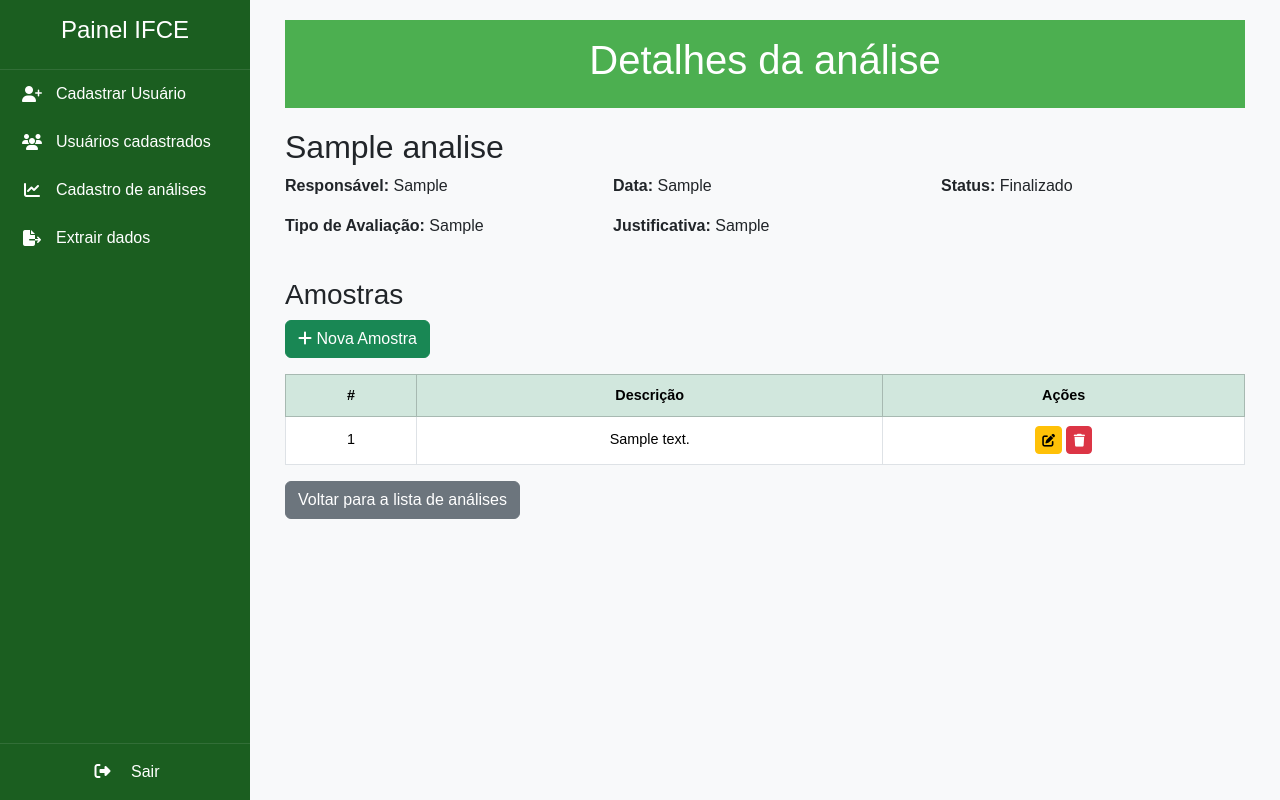
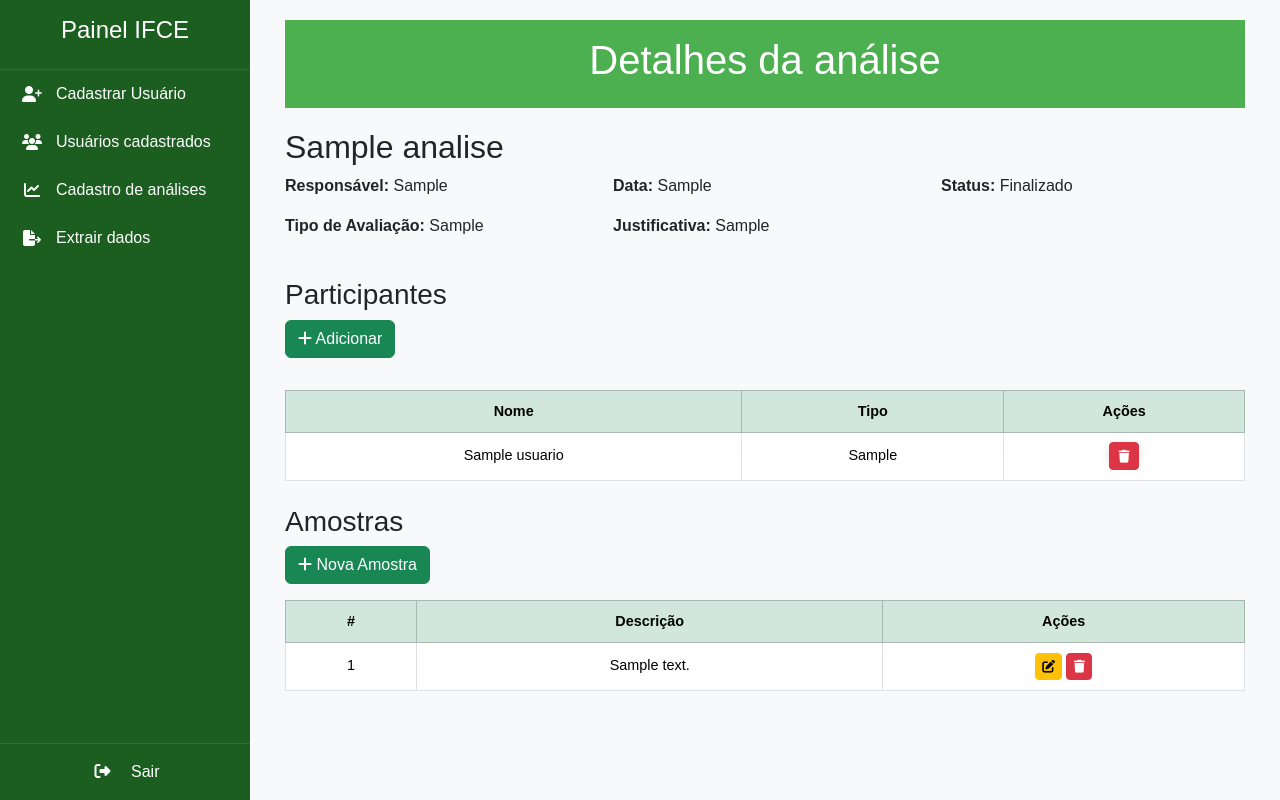
Before and after one commit to CleanoJr/PI2-Analise_Sensorial, a Flask app: page /analise/1/detalhes in a window 1280 px wide. Run offline with Flask 3, Linux system fonts and the light colour scheme; tables that the repository leaves empty hold one stand-in row (values such as "Sample post").

Commit message:
feat: Adição de participantes
Agora é possível adicionar usuários como participantes em análises cadastradas

```diff
--- a/controllers/analise_controller.py
+++ b/controllers/analise_controller.py
@@ -1,8 +1,10 @@
 from main import app
 from flask import request, render_template, redirect, url_for, flash, session
 from models.analise_model import Analise
+from models.usuario_model import Usuario
 from models.conexao import *
 from sqlalchemy.orm import sessionmaker  # Importação da sessionmaker
+from sqlalchemy.orm import joinedload
 
 # Criando a sessão para interagir com o banco de dados
 SessionLocal = sessionmaker(autocommit=False, autoflush=False, bind=engine)
@@ -54,14 +56,31 @@ def nova_analise():
 @app.route("/analise/<int:id>/detalhes", methods=['GET'])
 def detalhes_analise(id):
     db = SessionLocal()
-    analise = db.query(Analise).filter_by(id=id).first()
+
+    # Carrega a análise com os participantes (usuarios) já vinculados
+    analise = db.query(Analise).options(
+        joinedload(Analise.participantes)  # Altere para `.usuarios` se esse for o nome no relacionamento
+    ).filter_by(id=id).first()
+
     if not analise:
         db.close()
         flash("Análise não encontrada!", "error")
         return redirect(url_for('lista_analises'))
+
+    # Acessa as amostras diretamente da instância
     amostras = analise.amostras
+
+    # Usuário ativos para exibir no modal
+    usuarios = db.query(Usuario).filter_by(ativo="Ativo").all()
+
     db.close()
-    return render_template("/analises/detalhe_analise.html", analise=analise, amostras=amostras)
+
+    return render_template(
+        "/analises/detalhe_analise.html",
+        analise=analise,
+        amostras=amostras,
+        usuarios=usuarios
+    )
 
 # Rota para exibir formulário de edição
 @app.route("/analise/<int:id>/editar", methods=['GET'])
@@ -114,3 +133,73 @@ def excluir_analise(id):
 
     flash("Análise excluída com sucesso!", "success")
     return redirect(url_for('lista_analises'))
+
+# Rota para adicionar participante
+@app.route("/analise/<int:id>/adicionar_participante", methods=['POST'])
+def adicionar_participante(id):
+    db = SessionLocal()
+    try:
+        analise = db.query(Analise).filter_by(id=id).first()
+        if not analise:
+            flash('Análise não encontrada', 'error')
+            return redirect(url_for('lista_analises'))
+
+        usuario_id = request.form.get('usuario_id')
+        if not usuario_id:
+            flash('Usuário não especificado', 'error')
+            return redirect(url_for('detalhes_analise', id=id))
+
+        # Busca apenas usuários ativos
+        usuario = db.query(Usuario).filter_by(id=usuario_id, ativo="Ativo").first()
+        if not usuario:
+            flash('Usuário inválido ou inativo', 'error')
+            return redirect(url_for('detalhes_analise', id=id))
+
+        if usuario in analise.participantes:
+            flash('Usuário já adicionado', 'warning')
+        else:
+            analise.participantes.append(usuario)
+            db.commit()
+            flash('Participante adicionado com sucesso', 'success')
+
+    except Exception as e:
+        db.rollback()
+        flash(f'Ocorreu um erro: {str(e)}', 'error')
+    finally:
+        db.close()
+
+    return redirect(url_for('detalhes_analise', id=id))
+
+@app.route("/analise/<int:id>/remover_participante", methods=['POST'])
+def remover_participante(id):
+    db = SessionLocal()
+    try:
+        analise = db.query(Analise).filter_by(id=id).first()
+        if not analise:
+            flash('Análise não encontrada', 'error')
+            return redirect(url_for('lista_analises'))
+
+        usuario_id = request.form.get('usuario_id')
+        if not usuario_id:
+            flash('Usuário não especificado', 'error')
+            return redirect(url_for('detalhes_analise', id=id))
+
+        usuario = db.query(Usuario).filter_by(id=usuario_id).first()
+        if not usuario:
+            flash('Usuário inválido', 'error')
+            return redirect(url_for('detalhes_analise', id=id))
+
+        if usuario in analise.participantes:
+            analise.participantes.remove(usuario)
+            db.commit()
+            flash('Participante removido com sucesso', 'success')
+        else:
+            flash('Usuário não faz parte da análise', 'warning')
+
+    except Exception as e:
+        db.rollback()
+        flash(f'Ocorreu um erro: {str(e)}', 'error')
+    finally:
+        db.close()
+
+    return redirect(url_for('detalhes_analise', id=id))
--- a/main.py
+++ b/main.py
@@ -11,6 +11,9 @@ from controllers.aluno_controller import *
 from controllers.analise_controller import *
 from controllers.amostra_controller import *
 
+# Cria todas as tabelas no banco de dados
+Base.metadata.create_all(bind=engine)
+
 #Inicia o servidor de desenvolvimento.
 if __name__ == '__main__':
     app.run(debug=True)
--- a/models/amostra_model.py
+++ b/models/amostra_model.py
@@ -11,6 +11,3 @@ class Amostra(Base):
     def __init__(self, descricao, analise_id):
         self.descricao = descricao
         self.analise_id = analise_id
-
-# Criando a tabela no banco de dados, caso não exista
-Base.metadata.create_all(bind=engine)
--- a/templates/analises/detalhe_analise.html
+++ b/templates/analises/detalhe_analise.html
@@ -7,14 +7,17 @@
   <link href="https://cdn.jsdelivr.net/npm/bootstrap@5.3.3/dist/css/bootstrap.min.css" rel="stylesheet">
   <link rel="stylesheet" href="https://cdnjs.cloudflare.com/ajax/libs/font-awesome/6.5.0/css/all.min.css">
   <link rel="stylesheet" href="../../static/css/style.css">
-<link rel="icon" href="../static/assets/icon/logo.ico" type="image/x-icon">
+  <style>
+    .participant-table {
+      margin-top: 1rem;
+    }
+  </style>
+  <link rel="icon" href="../static/assets/icon/logo.ico" type="image/x-icon">
 </head>
 <body>
-
   {% include '/includes/mensagem_success.html'%}
   <div class="wrapper">
     {% include 'includes/menu_lateral.html' %}
-
     <div class="main-content">
       <button class="menu-toggle" onclick="toggleSidebar()" aria-expanded="false" aria-controls="sidebar">
         <i class="fa-solid fa-bars"></i>
@@ -29,26 +32,84 @@
         <div class="details-section mb-4">
           <h2>{{ analise.nome }}</h2>
           <div class="row">
-            <div class="col-md-4">
-              <p><strong>Responsável:</strong> {{ analise.responsavel }}</p>
-            </div>
-            <div class="col-md-4">
-              <p><strong>Data:</strong> {{ analise.data }}</p>
-            </div>
-            <div class="col-md-4">
-              <p><strong>Status:</strong> {{ analise.status }}</p>
-            </div>
-            <div class="col-md-4">
-              <p><strong>Tipo de Avaliação:</strong> {{ analise.tipo_avaliacao }}</p>
-            </div>
+            <div class="col-md-4"><p><strong>Responsável:</strong> {{ analise.responsavel }}</p></div>
+            <div class="col-md-4"><p><strong>Data:</strong> {{ analise.data }}</p></div>
+            <div class="col-md-4"><p><strong>Status:</strong> {{ analise.status }}</p></div>
+            <div class="col-md-4"><p><strong>Tipo de Avaliação:</strong> {{ analise.tipo_avaliacao }}</p></div>
             <div class="col-md-4">
               {% if analise.justificativa %}
                 <p><strong>Justificativa:</strong> {{ analise.justificativa }}</p>
               {% endif %}
             </div>
           </div>
+
+          <!-- Participantes -->
+          <div class="mt-4">
+            <h3>Participantes</h3>
+            <button type="button" class="btn btn-success mb-3" data-bs-toggle="modal" data-bs-target="#addParticipantModal">
+              <i class="fa-solid fa-plus"></i> Adicionar
+            </button>
+            <div class="table-responsive participant-table">
+              <table class="table table-bordered table-hover align-middle text-center custom-table">
+                <thead class="table-success">
+                  <tr>
+                    <th>Nome</th>
+                    <th>Tipo</th>
+                    <th>Ações</th>
+                  </tr>
+                </thead>
+                <tbody>
+                  {% for participante in analise.participantes | default([]) %}
+                  <tr>
+                    <td>{{ participante.nome }}</td>
+                    <td>{{ participante.tipo|title }}</td>
+                    <td>
+                      <form method="POST"
+                        action="{{ url_for('remover_participante', id=analise.id) }}"
+                        onsubmit="return confirm('Tem certeza que deseja remover este participante?');"
+                        class="m-0 p-0 d-inline">
+                          <input type="hidden" name="usuario_id" value="{{ participante.id }}">
+                          <button type="submit" class="btn btn-sm btn-danger" style="width: 30px;">
+                              <i class="fa-solid fa-trash"></i>
+                          </button>
+                      </form>
+                    </td>
+                  </tr>
+                  {% endfor %}
+                </tbody>
+              </table>
+            </div>
+          </div>
+
+          <!-- Modal: Adicionar Participante -->
+          <div class="modal fade" id="addParticipantModal" tabindex="-1" aria-labelledby="addParticipantModalLabel" aria-hidden="true">
+            <div class="modal-dialog">
+              <form method="POST" action="{{ url_for('adicionar_participante', id=analise.id) }}" class="modal-content">
+                <div class="modal-header">
+                  <h5 class="modal-title" id="addParticipantModalLabel">Adicionar Participante</h5>
+                  <button type="button" class="btn-close" data-bs-dismiss="modal" aria-label="Fechar"></button>
+                </div>
+                <div class="modal-body">
+                  <div class="mb-3">
+                    <label for="participant-id" class="form-label">Selecione um usuário</label>
+                    <select class="form-select" name="usuario_id" id="participant-id" required>
+                      <option value="" disabled selected>Selecione um usuário</option>
+                      {% for usuario in usuarios %}
+                      <option value="{{ usuario.id }}">{{ usuario.nome }} ({{ usuario.tipo|title }})</option>
+                      {% endfor %}
+                    </select>
+                  </div>
+                </div>
+                <div class="modal-footer">
+                  <button type="button" class="btn btn-danger" data-bs-dismiss="modal">Cancelar</button>
+                  <button type="submit" class="btn btn-success">Confirmar</button>
+                </div>
+              </form>
+            </div>
+          </div>
         </div>
 
+        <!-- Amostras -->
         <div class="details-section">
           <h3>Amostras</h3>
           <a href="{{ url_for('nova_amostra', id=analise.id) }}" class="btn btn-success mb-3">
@@ -85,7 +146,6 @@
           </div>
         </div>
 
-        <a href="{{ url_for('lista_analises') }}" class="btn btn-secondary mt-3">Voltar para a lista de análises</a>
       </div>
     </div>
   </div>
```
Also changed, not shown: models/analise_model.py (+7 -3 lines), models/associacoes.py (added, +9 -0 lines), models/usuario_model.py (+7 -4 lines).
